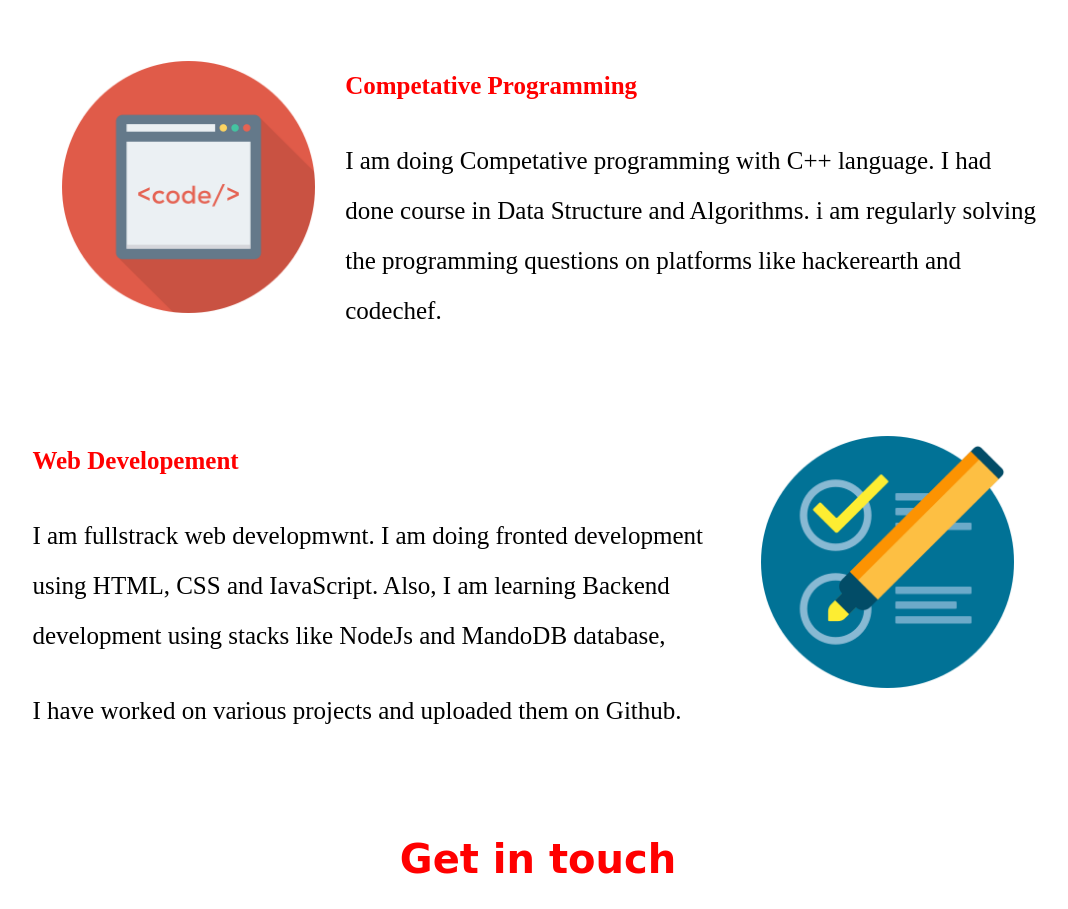
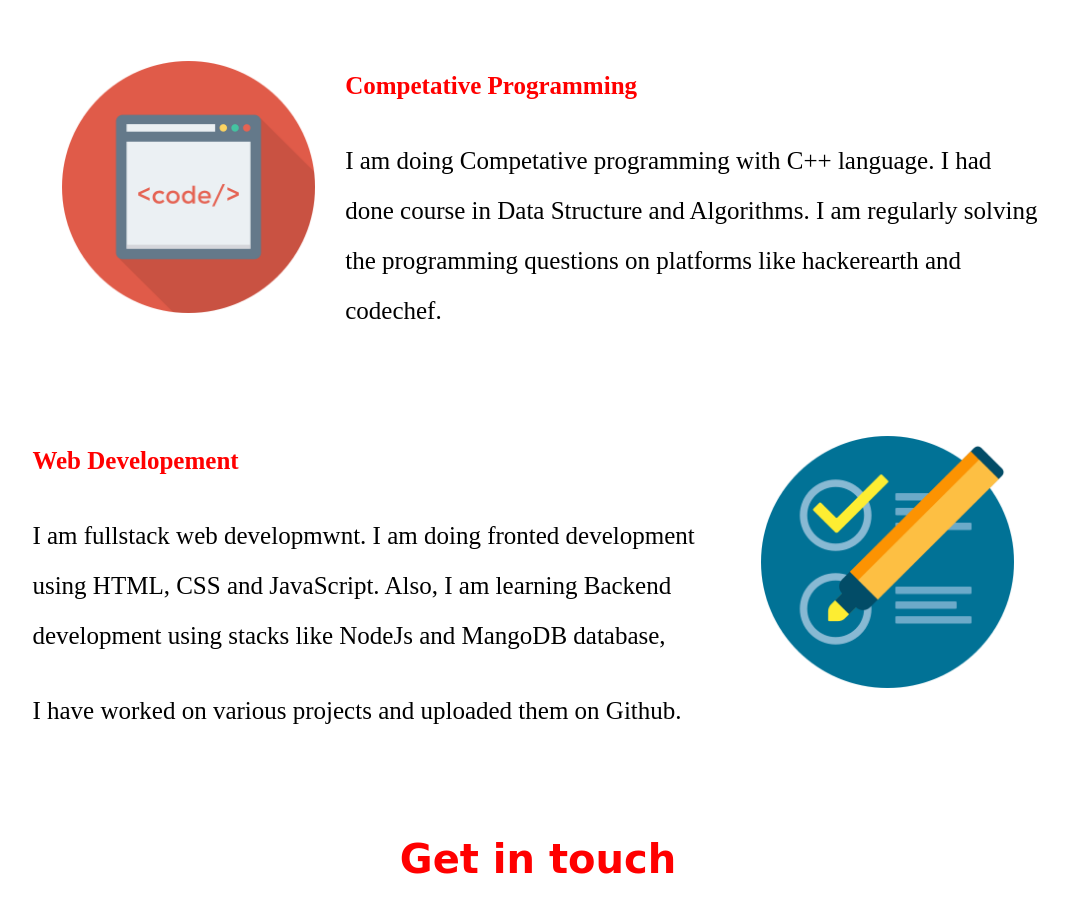
Before and after one commit to Master-Sandip/resume, a plain HTML site: page resume2/index.html in a window 1280 px wide. Shown: the part 1940-2849 px from the top of the page, without its empty margins (102-1170 px from the left). Drawn offline with Linux system fonts and the light colour scheme; a web font is replaced by a local one.

Commit message:
Update index.html

```diff
--- a/resume2/index.html
+++ b/resume2/index.html
@@ -28,7 +28,7 @@
       <p>
         I am doing Competative programming with C++ language.
         I had done course in Data Structure and Algorithms.
-        i am regularly solving the programming questions on platforms like hackerearth and codechef.
+        I am regularly solving the programming questions on platforms like hackerearth and codechef.
       </p>
     </div>
 
@@ -36,8 +36,8 @@
       <img class="img-code right" src="images\test.png" alt="">
       <h3>Web Developement</h3>
         <p>
-          I am fullstrack web developmwnt. I am doing fronted development using HTML, CSS and IavaScript.
-          Also, I am learning Backend development using stacks like NodeJs and MandoDB database,
+          I am fullstack web developmwnt. I am doing fronted development using HTML, CSS and JavaScript.
+          Also, I am learning Backend development using stacks like NodeJs and MangoDB database,
         </p>
         <p>
           I have worked on various projects and uploaded them on Github.
```
